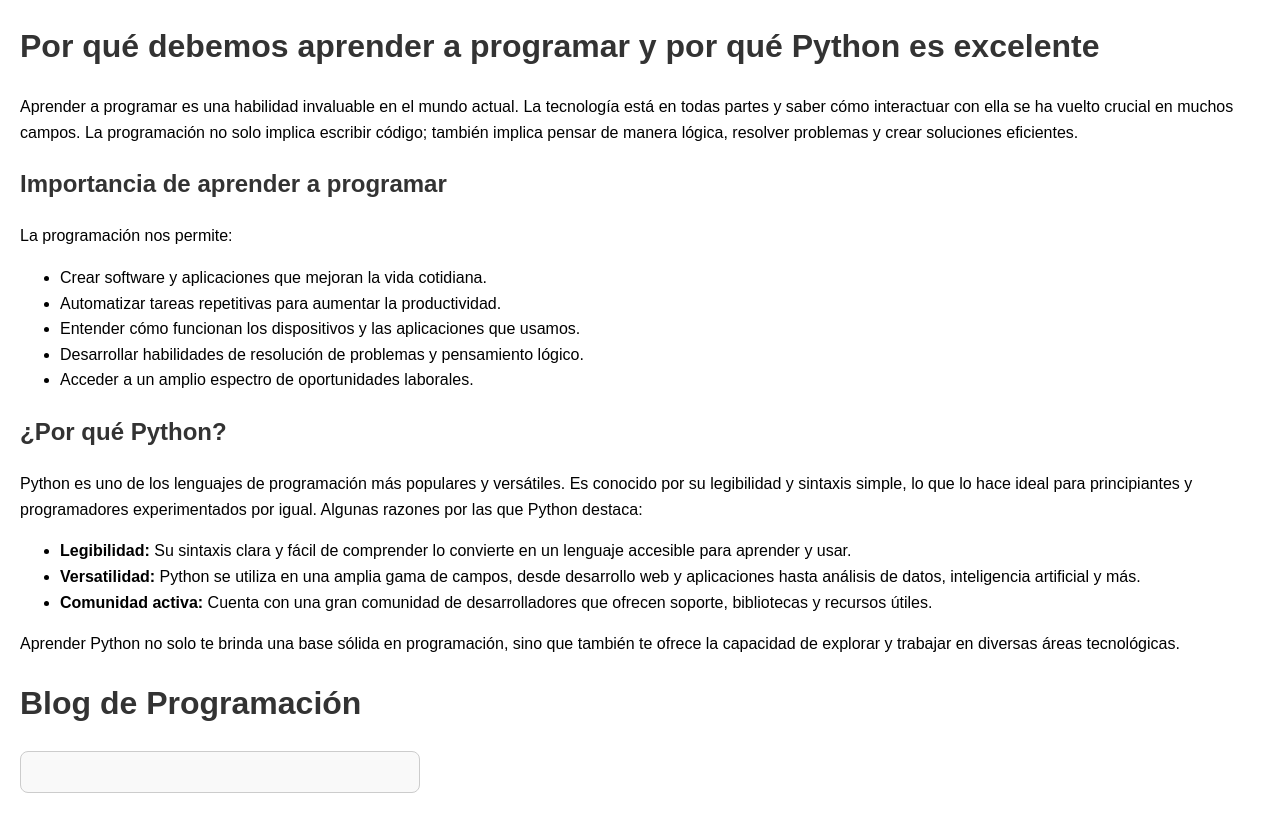
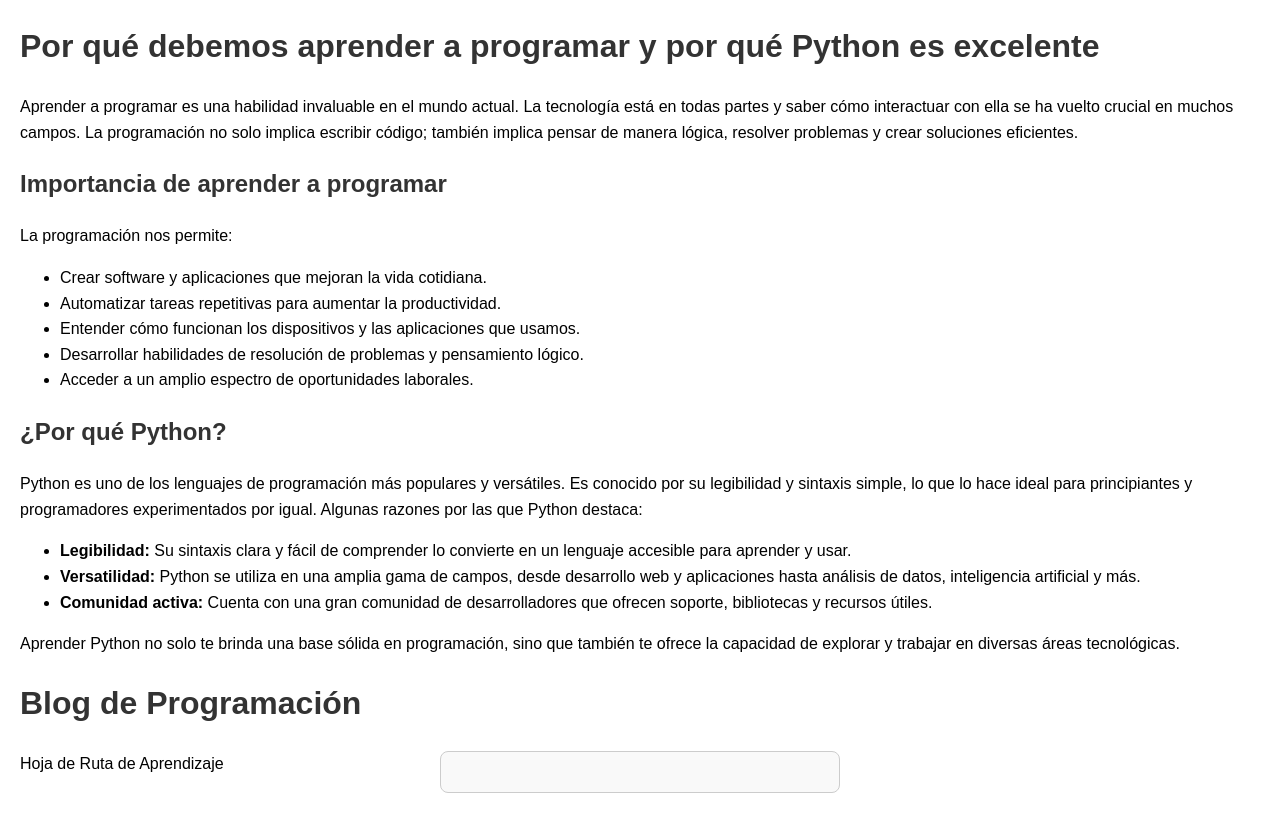
Before and after one commit to pablolepratti/espaciopy, a plain HTML site: page index.html in a window 1280 px wide. Drawn offline with Linux system fonts and the light colour scheme.

Commit message:
Update index.html

```diff
--- a/index.html
+++ b/index.html
@@ -67,7 +67,7 @@
     <h1>Blog de Programación</h1>
 
     <div class="grid-container">
-        <!-- Entrada 1 - Introducción a la Programación -->
+        Hoja de Ruta de Aprendizaje
         <div class="blog-entry">
             <!-- Contenido de la primera entrada -->
         </div>
```
